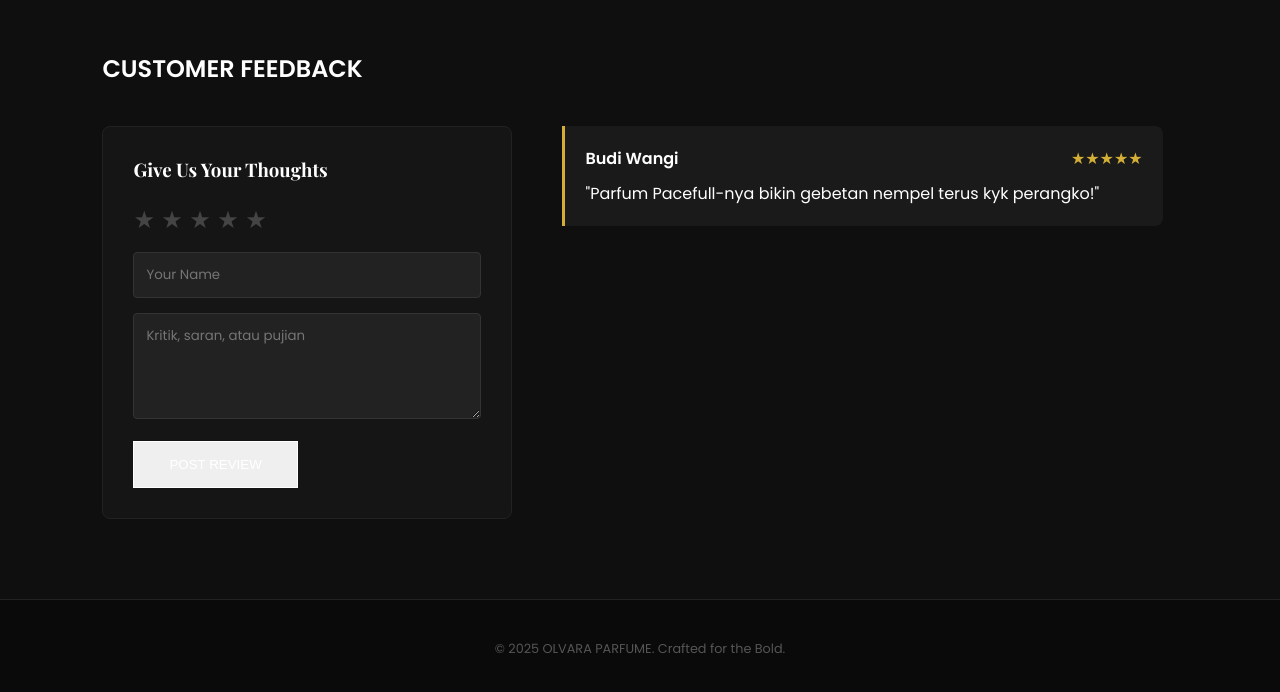
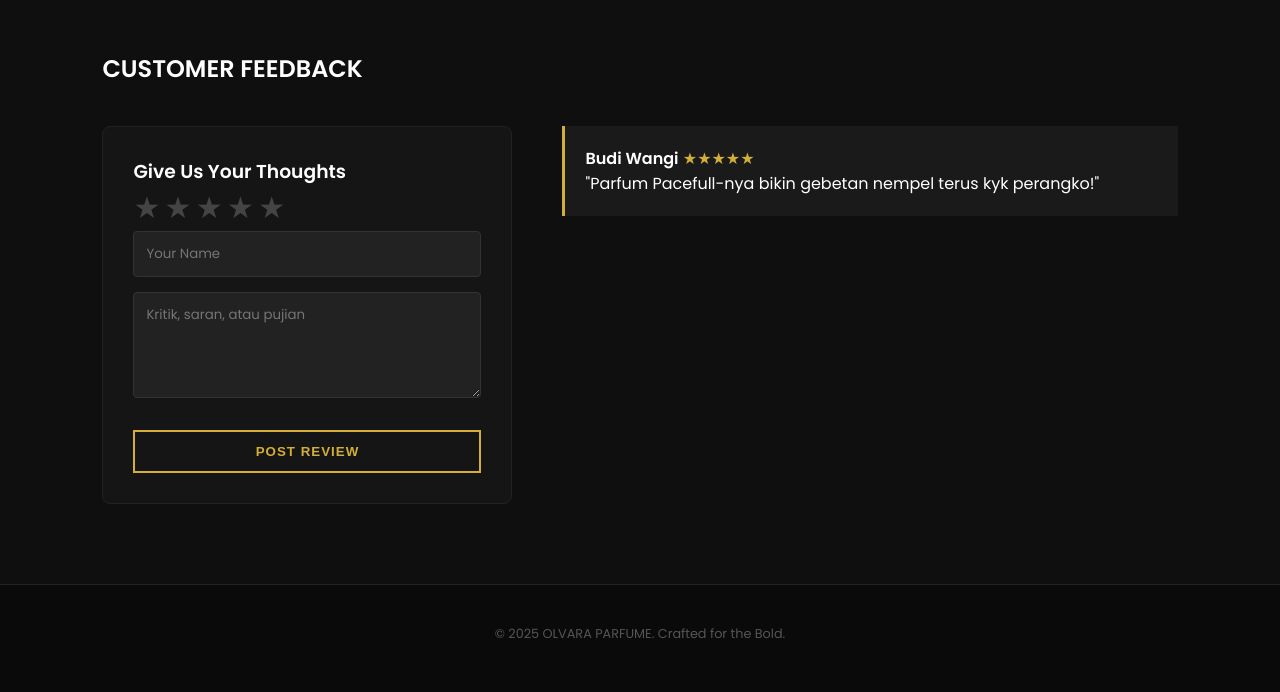
Before and after one commit to Railagge-03/OLVARA-PARFUME, a plain HTML site: page index.html in a window 1280 px wide. Shown: the part 1458-2150 px from the top of the page. Drawn offline with nearby package versions, Linux system fonts and the light colour scheme; no server answers; a web font is replaced by a local one.

Commit message:
Refactor review and rating styles in style.css
Updated styles for review and rating section, including button and star rating styles.

```diff
--- a/style.css
+++ b/style.css
@@ -81,7 +81,7 @@ footer {
 	color: #555;
 }
 
-/* Review Styles */
+/* --- SECTION REVIEW & RATING --- */
 .reviews { padding: 80px 8%; background: #0f0f0f; }
 .container-review {
     display: grid;
@@ -97,45 +97,73 @@ footer {
     border: 1px solid #222;
 }
 
-.review-form h3 { margin-bottom: 20px; font-family: 'Playfair Display', serif; }
-
-.star-rating { margin-bottom: 15px; font-size: 1.5rem; cursor: pointer; }
-.star { color: #444; transition: 0.3s; }
-.star.active { color: var(--accent); }
-
-.review-form input, .review-form textarea {
+/* FIX TOMBOL REVIEW BIAR KELIHATAN */
+.review-form .cta-button {
     width: 100%;
+    background: transparent;
+    color: var(--accent) !important;
+    border: 2px solid var(--accent);
     padding: 12px;
-    margin-bottom: 15px;
-    background: #222;
-    border: 1px solid #333;
-    color: #fff;
-    border-radius: 4px;
-    font-family: inherit;
+    font-weight: 600;
+    letter-spacing: 1px;
+    cursor: pointer;
+    transition: all 0.3s ease;
+    margin-top: 10px;
+    display: block;
+    text-align: center;
 }
 
-.review-display {
-    max-height: 500px;
-    overflow-y: auto;
-    padding-right: 15px;
+.review-form .cta-button:hover {
+    background: var(--accent);
+    color: #000 !important;
+    box-shadow: 0 0 15px rgba(212, 175, 55, 0.4);
 }
 
-.review-item {
-    background: #1a1a1a;
-    padding: 20px;
-    border-left: 3px solid var(--accent);
-    margin-bottom: 20px;
-    border-radius: 0 8px 8px 0;
+/* Bintang Interaktif */
+.star { color: #444; font-size: 30px; cursor: pointer; transition: 0.2s; }
+.star.active { color: var(--accent) !important; }
+
+/* Input Styles */
+.review-form input, .review-form textarea {
+    width: 100%; padding: 12px; margin-bottom: 15px;
+    background: #222; border: 1px solid #333; color: #fff;
+    border-radius: 4px; font-family: inherit;
+}
+.review-form input:focus, .review-form textarea:focus {
+    outline: none; border-color: var(--accent);
+    box-shadow: 0 0 5px rgba(212, 175, 55, 0.2);
 }
 
-.review-header {
-    display: flex;
-    justify-content: space-between;
-    margin-bottom: 10px;
-}
-
+/* List Review */
+.review-display { max-height: 600px; overflow-y: auto; }
+.review-item { background: #1a1a1a; padding: 20px; border-left: 3px solid var(--accent); margin-bottom: 20px; }
 .stars-static { color: var(--accent); }
 
 @media screen and (max-width: 768px) {
     .container-review { grid-template-columns: 1fr; }
 }
+
+/* Review & Rating Style */
+.review-form .cta-button {
+    width: 100%;
+    background: transparent;
+    color: var(--accent) !important;
+    border: 2px solid var(--accent);
+    padding: 12px;
+    font-weight: 600;
+    cursor: pointer;
+    transition: 0.3s;
+    display: block;
+    text-align: center;
+    margin-top: 10px;
+}
+
+.review-form .cta-button:hover {
+    background: var(--accent);
+    color: #000 !important;
+    box-shadow: 0 0 15px rgba(212, 175, 55, 0.5);
+}
+
+.star { color: #444; font-size: 30px; cursor: pointer; transition: 0.2s; }
+.star.active { color: var(--accent) !important; }
+.stars-static { color: var(--accent); }
```
